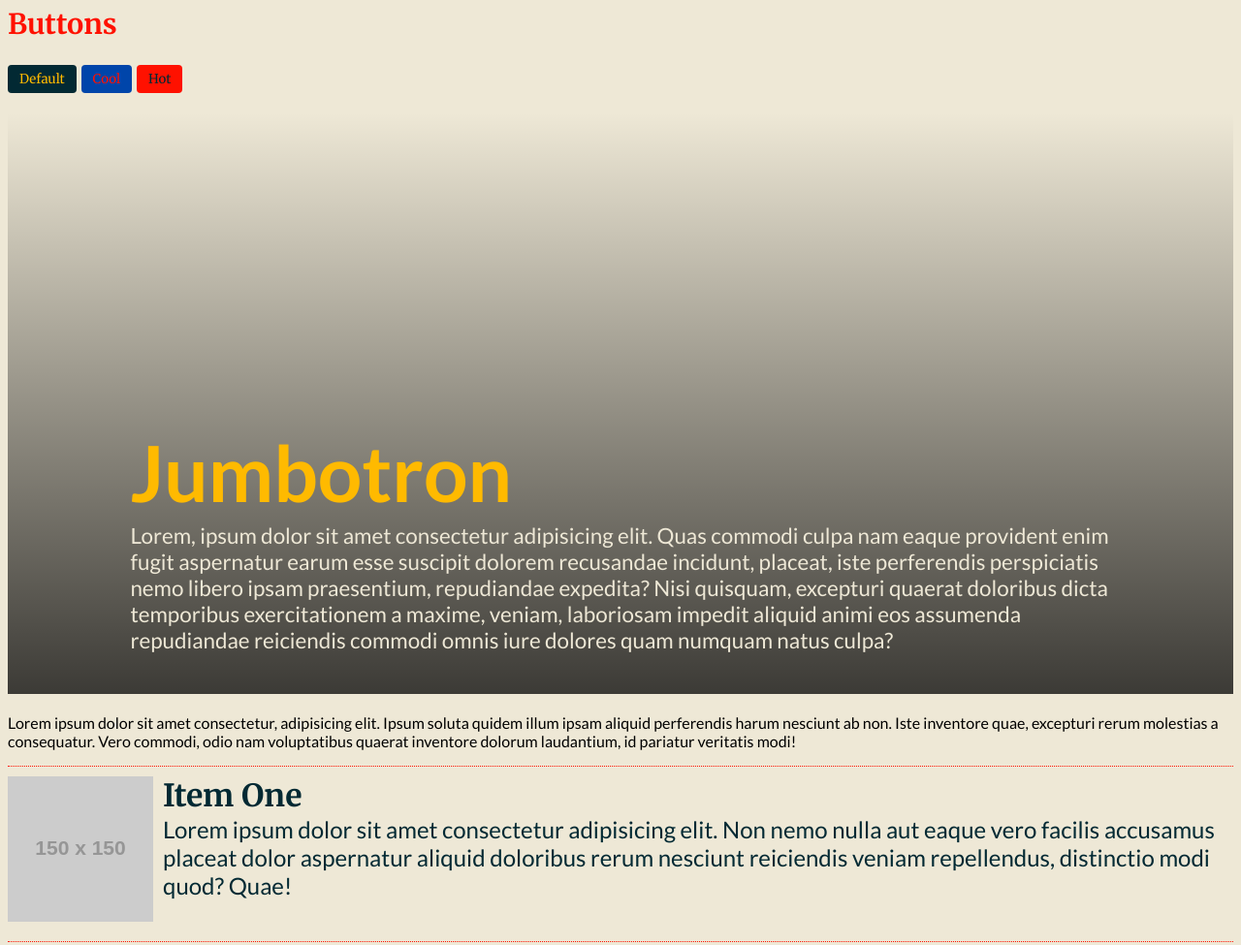
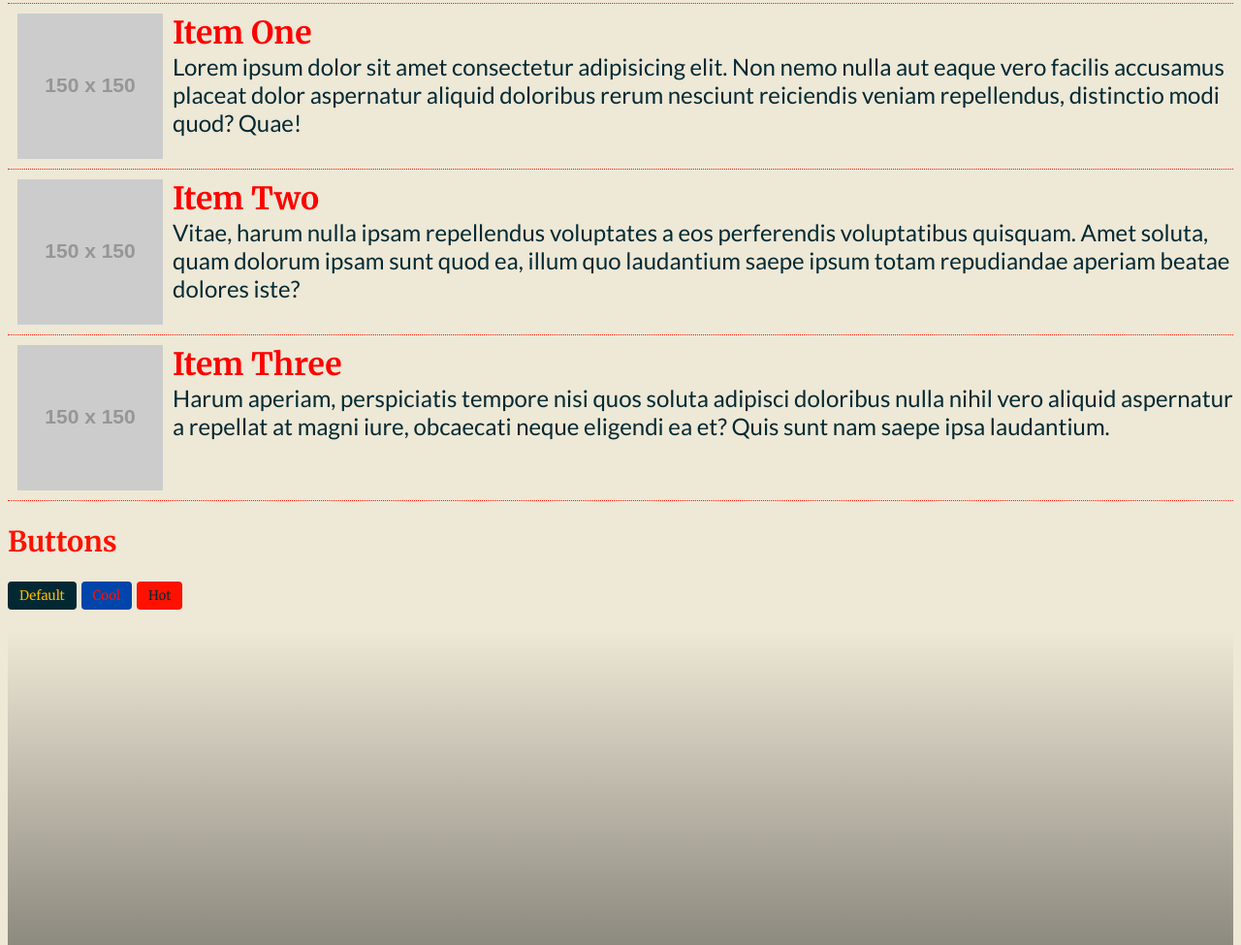
Before and after one commit to robert-laws/sass-review-october-2018, a website: page src/index.html in a window 1280 px wide. Shown: the part 182-1157 px from the top of the page at 97% size. Drawn offline with nearby package versions, Linux system fonts and the light colour scheme; files that its build step writes are made by us from their sources; placeholder pictures from the web are drawn by us.

Commit message:
add parent selector using &

```diff
--- a/src/index.html
+++ b/src/index.html
@@ -24,6 +24,34 @@
       </ul>
     </nav>
   </header>
+
+  <section id="typography">
+    <div class="container">
+      <ol class="media">
+        <li class="item">
+          <a href="#">
+            <img src="https://via.placeholder.com/150x150" alt="image">
+            <h2 class="head">Item One</h2>
+            <p>Lorem ipsum dolor sit amet consectetur adipisicing elit. Non nemo nulla aut eaque vero facilis accusamus placeat dolor aspernatur aliquid doloribus rerum nesciunt reiciendis veniam repellendus, distinctio modi quod? Quae!</p>
+          </a>
+        </li>
+        <li class="item">
+          <a href="#">
+            <img src="https://via.placeholder.com/150x150" alt="image">
+            <h2 class="head">Item Two</h2>
+            <p>Vitae, harum nulla ipsam repellendus voluptates a eos perferendis voluptatibus quisquam. Amet soluta, quam dolorum ipsam sunt quod ea, illum quo laudantium saepe ipsum totam repudiandae aperiam beatae dolores iste?</p>
+          </a>
+        </li>
+        <li class="item">
+          <a href="#">
+            <img src="https://via.placeholder.com/150x150" alt="image">
+            <h2 class="head">Item Three</h2>
+            <p>Harum aperiam, perspiciatis tempore nisi quos soluta adipisci doloribus nulla nihil vero aliquid aspernatur a repellat at magni iure, obcaecati neque eligendi ea et? Quis sunt nam saepe ipsa laudantium.</p>
+          </a>
+        </li>
+      </ol>
+    </div>
+  </section>
 
   <section id="buttons">
     <div class="container">
--- a/src/scss/modules/_media.scss
+++ b/src/scss/modules/_media.scss
@@ -9,15 +9,19 @@ $color-media-head: $dark-blue;
   list-style: none;
 
   .item {
-    margin-bottom: 20px;
+    padding-bottom: 10px;
     border-top: 1px dotted $color-item-border;
+    padding-left: 10px;
     padding-top: 10px;
 
-    &::after {
-      content: "";
-      display: table;
-      clear: both;
+    &:hover {
+      background: $yellow;
     }
+
+    &:last-of-type {
+      border-bottom: 1px dotted $color-item-border;
+    }
+    @include clearfix;
   }
 
   .head {
@@ -25,6 +29,11 @@ $color-media-head: $dark-blue;
     padding: 0;
     color: $color-media-head;
     font-size: 2rem;
+
+    /* for a head class sitting within a #typography id - apply this style */
+    #typography & {
+      color: red;
+    }
   }
 
   p {
--- a/src/scss/partials/_mixins.scss
+++ b/src/scss/partials/_mixins.scss
@@ -6,3 +6,14 @@
   background-size: cover;
   height: $height;
 }
+
+@mixin clearfix {
+  &:before,
+  &:after {
+    content: "";
+    display: table;
+  }
+  &:after {
+    clear: both;
+  }
+}
```
